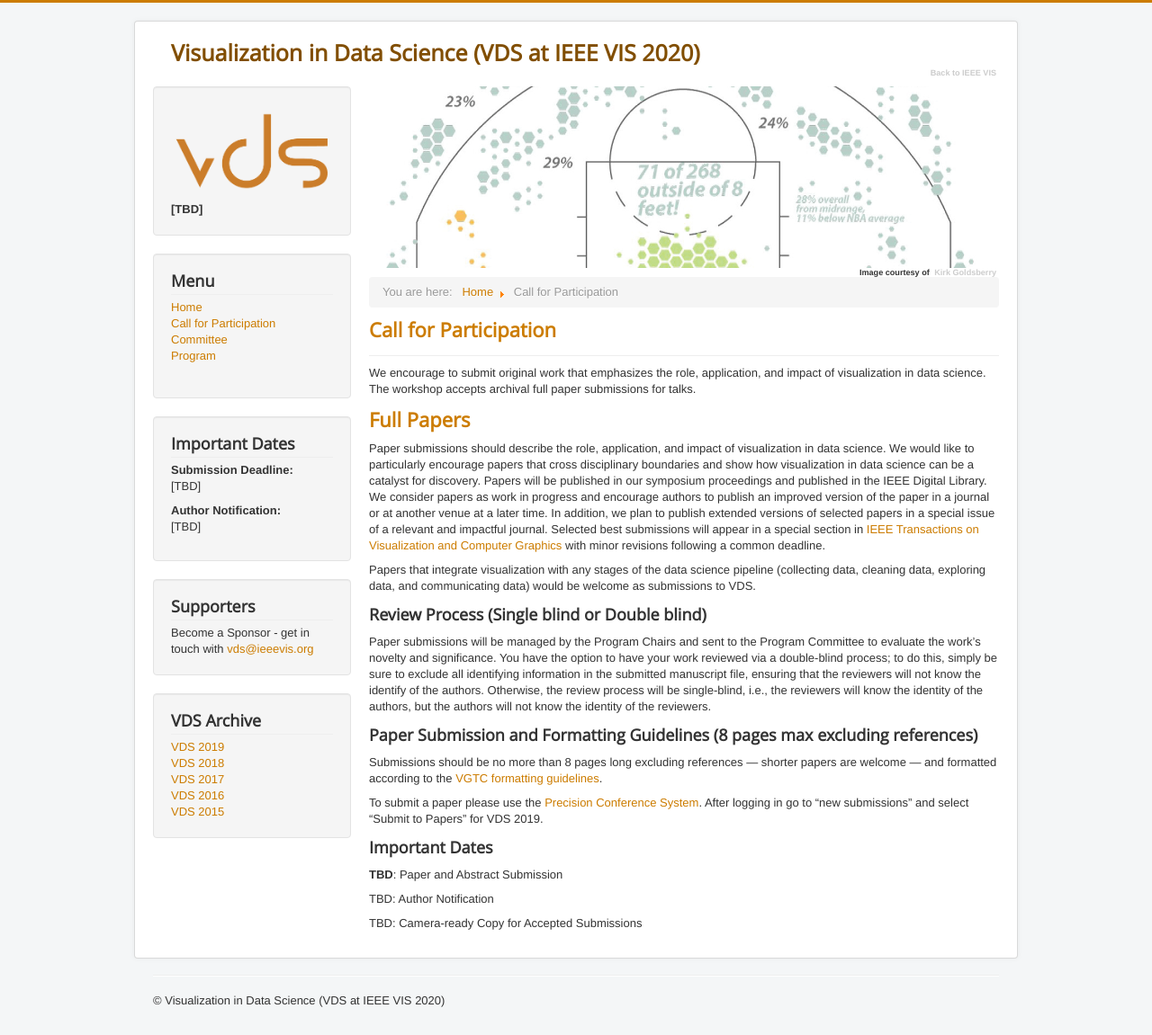
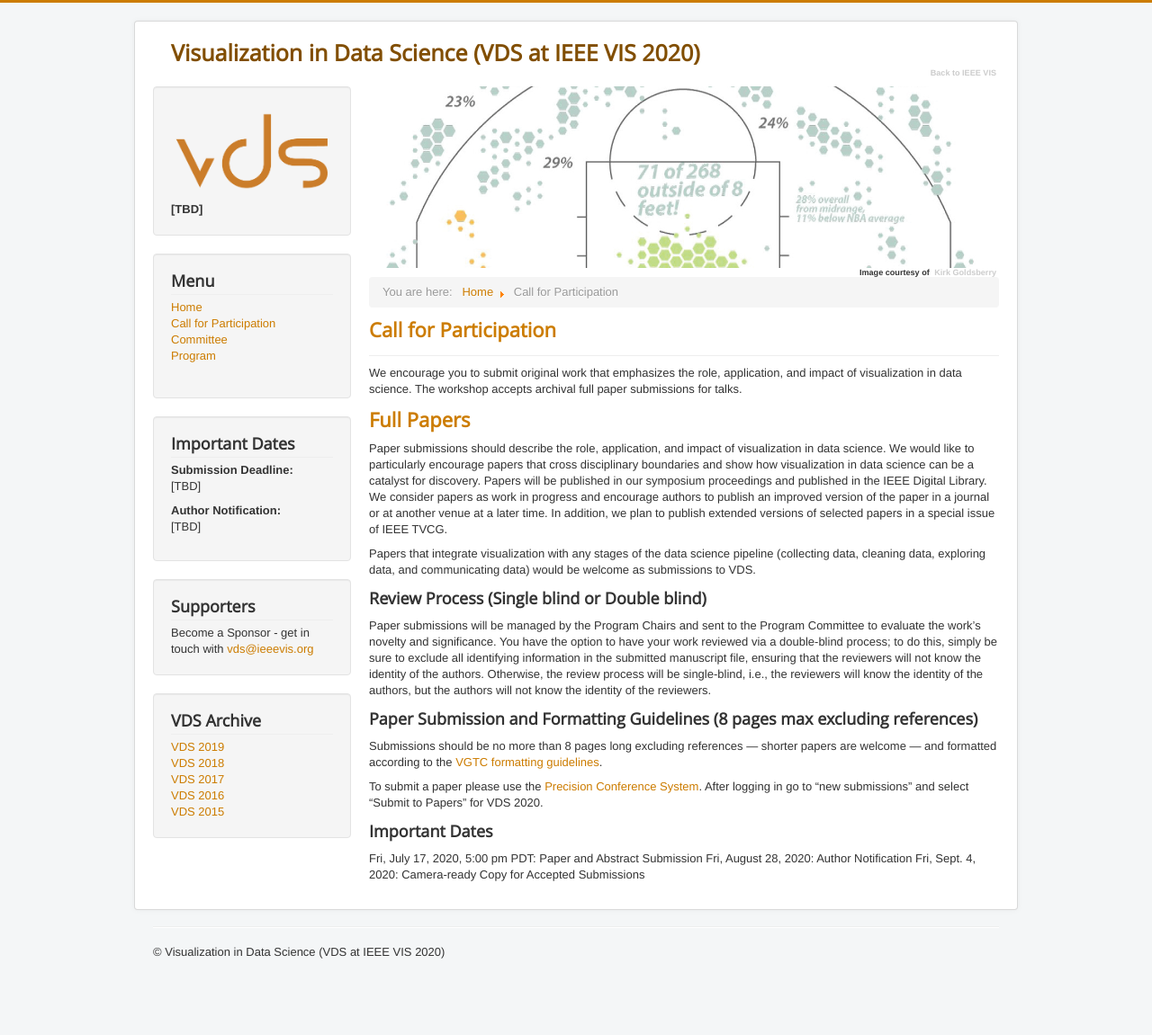
Before and after one commit to visualdatascience/2020, a Jekyll site: the page built from cfp.md, in a window 1280 px wide. Shown: the whole page at 90% size. Built offline with Jekyll 4.4.1, drawn with Linux system fonts in a browser that asks for light colours; after the commit the page ends 1097 px from its top, so only the background shows below that.

Commit message:
cfp updated

```diff
--- a/cfp.md
+++ b/cfp.md
@@ -4,34 +4,30 @@ title: Call for Participation
 permalink: /cfp/
 ---
 
-We encourage to submit original work that emphasizes the role, application, and impact of visualization in data science. The workshop accepts archival full paper submissions for talks.
+We encourage you to submit original work that emphasizes the role, application, and impact of visualization in data science. The workshop accepts archival full paper submissions for talks.
 
 ## Full Papers
 
-
-Paper submissions should describe the role, application, and impact of visualization in data science. We would like to particularly encourage papers that cross disciplinary boundaries and show how visualization in data science can be a catalyst for discovery. Papers will be published in our symposium proceedings and published in the IEEE Digital Library. We consider papers as work in progress and encourage authors to publish an improved version of the paper in a journal or at another venue at a later time. In addition, we plan to publish extended versions of selected papers in a special issue of a relevant and impactful journal. Selected best submissions will appear in a special section in [IEEE Transactions on Visualization and Computer Graphics](https://www.computer.org/csdl/journal/tg) with minor revisions following a common deadline.
+Paper submissions should describe the role, application, and impact of visualization in data science. We would like to particularly encourage papers that cross disciplinary boundaries and show how visualization in data science can be a catalyst for discovery. Papers will be published in our symposium proceedings and published in the IEEE Digital Library. We consider papers as work in progress and encourage authors to publish an improved version of the paper in a journal or at another venue at a later time. In addition, we plan to publish extended versions of selected papers in a special issue of IEEE TVCG.
 
 Papers that integrate visualization with any stages of the data science pipeline (collecting data, cleaning data, exploring data, and communicating data) would be welcome as submissions to VDS.
 
 
 ### Review Process (Single blind or Double blind)
 
-Paper submissions will be managed by the Program Chairs and sent to the Program Committee to evaluate the work’s novelty and significance. You have the option to have your work reviewed via a double-blind process; to do this, simply be sure to exclude all identifying information in the submitted manuscript file, ensuring that the reviewers will not know the identify of the authors. Otherwise, the review process will be single-blind, i.e., the reviewers will know the identity of the authors, but the authors will not know the identity of the reviewers.
+Paper submissions will be managed by the Program Chairs and sent to the Program Committee to evaluate the work’s novelty and significance. You have the option to have your work reviewed via a double-blind process; to do this, simply be sure to exclude all identifying information in the submitted manuscript file, ensuring that the reviewers will not know the identity of the authors. Otherwise, the review process will be single-blind, i.e., the reviewers will know the identity of the authors, but the authors will not know the identity of the reviewers.
 
 
 ### Paper Submission and Formatting Guidelines (8 pages max excluding references)
 
 Submissions should be no more than 8 pages long excluding references — shorter papers are welcome — and formatted according to the [VGTC formatting guidelines](http://junctionpublishing.org/vgtc/Tasks/camera.html).
 
-To submit a paper please use the [Precision Conference System](https://new.precisionconference.com/submissions). After logging in go to “new submissions” and select “Submit to Papers” for VDS 2019.
-
+To submit a paper please use the [Precision Conference System](https://new.precisionconference.com/submissions). After logging in go to “new submissions” and select “Submit to Papers” for VDS 2020.
 
 
 ### Important Dates
 
 
-**TBD**: Paper and Abstract Submission
-
-TBD: Author Notification
-
-TBD: Camera-ready Copy for Accepted Submissions
+Fri, July 17, 2020, 5:00 pm PDT: Paper and Abstract Submission
+Fri, August 28, 2020: Author Notification
+Fri, Sept. 4, 2020: Camera-ready Copy for Accepted Submissions
```
